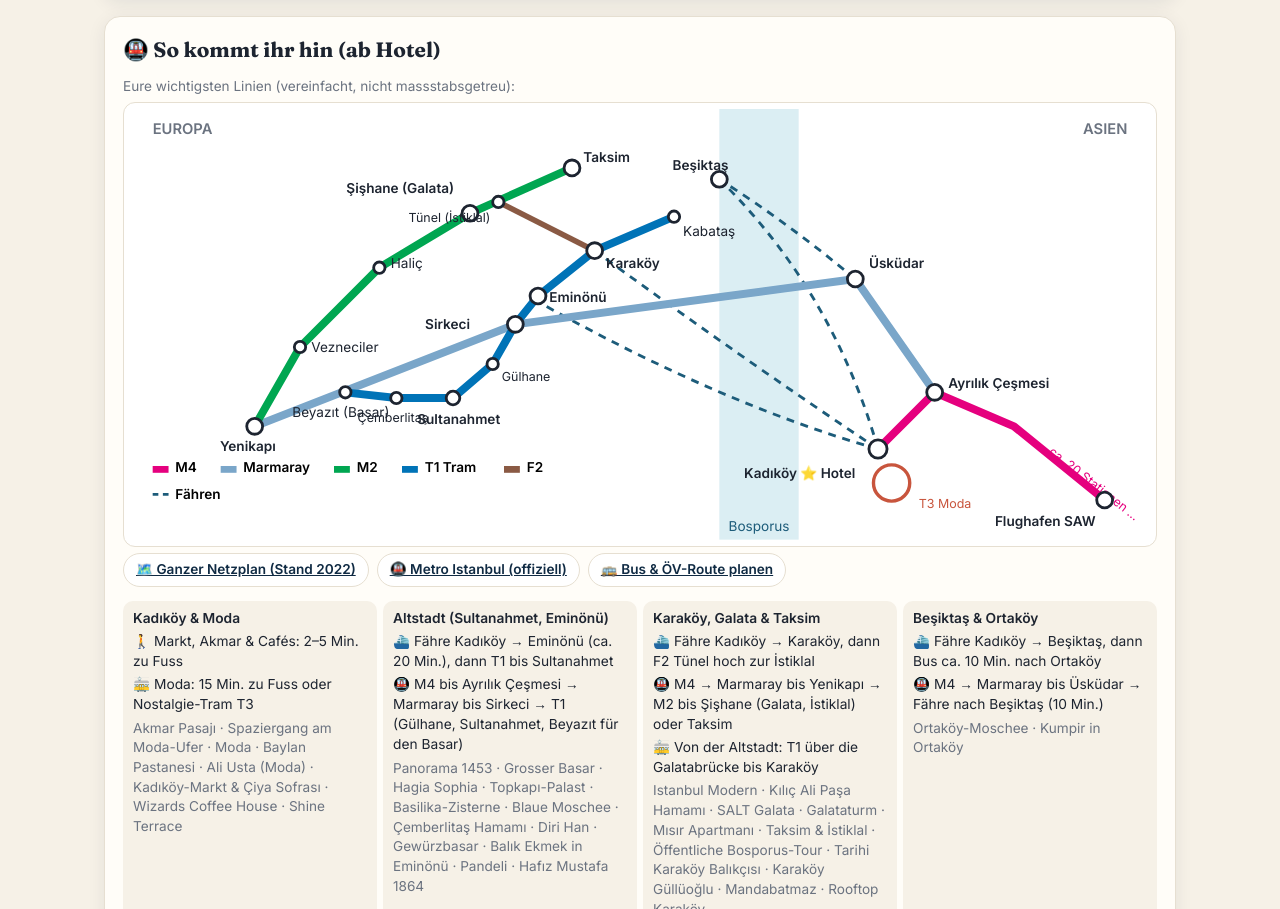
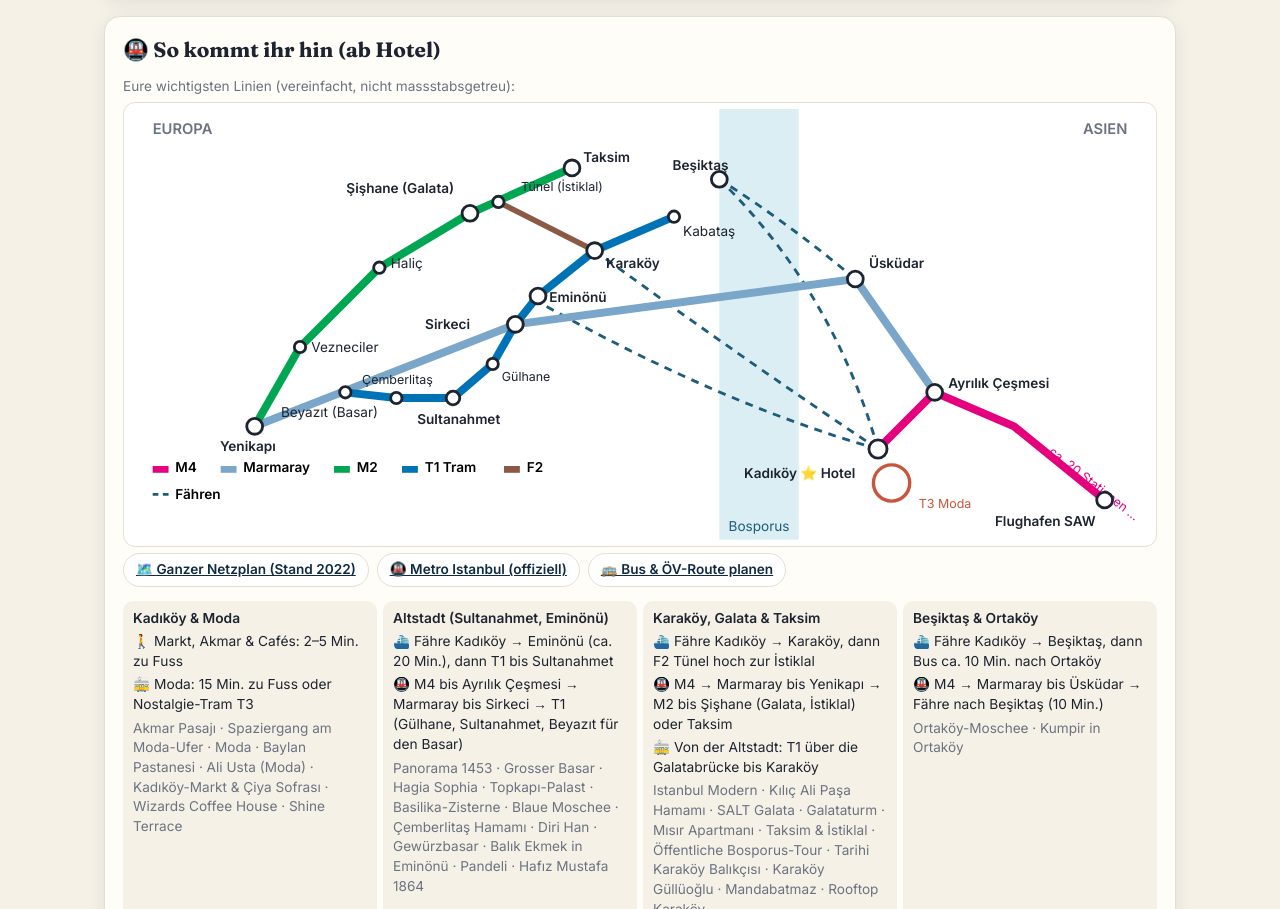
Before and after one commit to BanitteB/IstanbulTrip, a plain HTML site: page index.html in a window 1280 px wide. Shown: the part 6058-6967 px from the top of the page. Drawn offline with nearby package versions, Linux system fonts and the light colour scheme; no server answers.

Commit message:
Netzplan-Beschriftung
Co-Authored-By: Claude Opus 5.5 <noreply@anthropic.com>
Claude-Session: https://claude.ai/code/session_01DxUqyw2aMiMgEwinnPPF9x

```diff
--- a/index.html
+++ b/index.html
@@ -253,11 +253,11 @@ footer{text-align:center;color:var(--muted);font-size:.78rem;padding:10px 0 30px
     <text x="104" y="302" text-anchor="middle" font-weight="700">Yenikapı</text>
     <text x="160" y="214">Vezneciler</text><text x="230" y="140">Haliç</text>
     <text x="286" y="74" text-anchor="end" font-weight="700">Şişhane (Galata)</text><text x="400" y="47" font-weight="700">Taksim</text>
-    <text x="186" y="272" text-anchor="middle">Beyazıt (Basar)</text><text x="232" y="276" text-anchor="middle" font-size="11">Çemberlitaş</text>
+    <text x="176" y="272" text-anchor="middle">Beyazıt (Basar)</text><text x="236" y="243" text-anchor="middle" font-size="11">Çemberlitaş</text>
     <text x="290" y="278" text-anchor="middle" font-weight="700">Sultanahmet</text><text x="328" y="240" font-size="11">Gülhane</text>
     <text x="300" y="194" text-anchor="end" font-weight="700">Sirkeci</text><text x="370" y="170" font-weight="700">Eminönü</text>
     <text x="420" y="140" font-weight="700">Karaköy</text><text x="488" y="112">Kabataş</text>
-    <text x="318" y="100" text-anchor="end" font-size="11">Tünel (İstiklal)</text>
+    <text x="345" y="72" font-size="11">Tünel (İstiklal)</text>
     <text x="528" y="54" text-anchor="end" font-weight="700">Beşiktaş</text>
     <text x="652" y="140" font-weight="700">Üsküdar</text><text x="722" y="246" font-weight="700">Ayrılık Çeşmesi</text>
     <text x="640" y="326" text-anchor="end" font-weight="700">Kadıköy ⭐ Hotel</text><text x="696" y="352" font-size="11" fill="#c8553d">T3 Moda</text>
@@ -332,6 +332,6 @@ footer{text-align:center;color:var(--muted);font-size:.78rem;padding:10px 0 30px
 
 <script src="https://unpkg.com/leaflet@1.9.4/dist/leaflet.js"></script>
 <script src="https://cdn.jsdelivr.net/npm/@supabase/supabase-js@2"></script>
-<script src="app.js?v=11"></script>
+<script src="app.js?v=12"></script>
 </body>
 </html>
```
